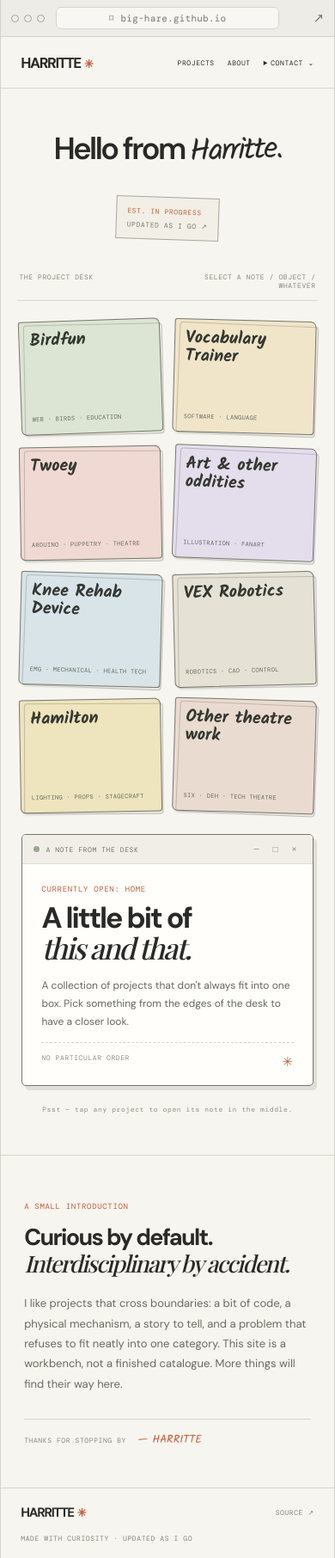
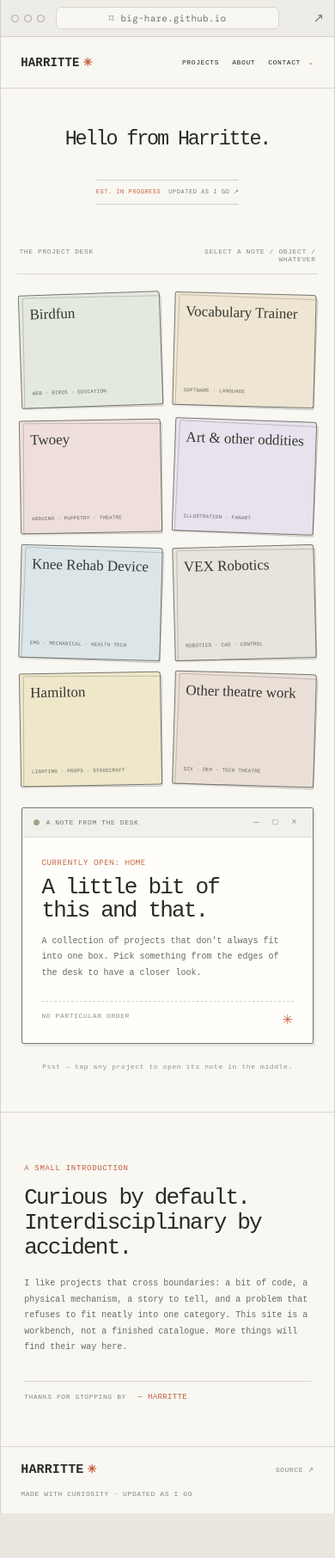
Before and after one commit to Big-Hare/big-hare.github.io, a plain HTML site: page index.html in a window 390 px wide. Shown: the whole page at 86% size. After the commit the page ends 1760 px from the top, so only its background shows below. Drawn offline with nearby package versions, Linux system fonts and the light colour scheme; a web font is replaced by a local one.

Commit message:
Refine typography and simplify project desk

```diff
--- a/style.css
+++ b/style.css
@@ -84,3 +84,63 @@ h1 span{font-family:'Kalam',cursive;font-weight:400;letter-spacing:-.06em;displa
  .about-strip{padding:45px 7%;grid-template-columns:1fr;gap:15px}.about-signoff{grid-column:1}.site-footer{padding:18px 6%;flex-wrap:wrap}.site-footer>span{order:3;width:100%}
 }
 @media(prefers-reduced-motion:reduce){*,*::before,*::after{scroll-behavior:auto!important;transition:none!important}}
+
+
+/* --- Homepage refinement: clean typewriter desk --- */
+@import url('https://fonts.googleapis.com/css2?family=IBM+Plex+Mono:wght@400;500;600&family=Special+Elite&display=swap');
+:root{--paper:#f8f7f2;--ink:#292a27;--muted:#77776f}
+body,.desktop-shell,button,input{font-family:'IBM Plex Mono',monospace}
+.site-header{justify-content:space-between}
+.wordmark{font-family:'IBM Plex Mono',monospace;font-size:14px;letter-spacing:.01em;font-weight:600}
+.wordmark span{font-family:'IBM Plex Mono',monospace}
+.header-note{display:none}
+.header-links{font-family:'IBM Plex Mono',monospace;align-items:center}
+.contact-menu{position:relative}
+.contact-menu summary{cursor:pointer;list-style:none}
+.contact-menu summary::-webkit-details-marker{display:none}
+.contact-menu summary span{color:var(--orange);padding-left:3px}
+.contact-dropdown{position:absolute;z-index:20;right:0;top:calc(100% + 12px);min-width:145px;background:#fffefa;border:1px solid #aaa79d;box-shadow:3px 4px 0 rgba(64,62,54,.12);padding:6px;display:grid;gap:2px}
+.contact-dropdown button,.contact-dropdown a{border:0;background:transparent;text-align:left;padding:10px 9px;font:9px 'IBM Plex Mono',monospace;letter-spacing:.04em;cursor:pointer}
+.contact-dropdown button:hover,.contact-dropdown a:hover{background:#f0eee7;color:var(--orange)}
+.intro-strip{padding-top:69px;padding-bottom:50px}
+.intro-strip h1{font-family:'IBM Plex Mono',monospace;font-size:clamp(26px,4vw,43px);font-weight:500;letter-spacing:-.09em}
+.intro-strip h1 span{font-family:'IBM Plex Mono',monospace;font-weight:500;letter-spacing:-.09em;transform:none}
+.progress-stamp{position:static;display:inline-flex;flex-direction:row;gap:15px;margin-top:18px;transform:none;background:transparent;border:0;border-top:1px solid #d6d2c8;border-bottom:1px solid #d6d2c8;padding:8px 0;font-size:8px}
+.progress-stamp span:first-child{color:var(--orange)}
+.desktop-heading,.item-tags,.window-label,.window-controls,.window-foot,.about-label,.about-signoff,.site-footer,.mobile-hint{font-family:'IBM Plex Mono',monospace}
+.project-item{border-radius:2px 4px 3px 2px;box-shadow:1px 2px 0 rgba(64,62,54,.07)}
+.project-item::after{inset:3px -2px -2px 3px;border-radius:2px}
+.project-item:hover{box-shadow:3px 5px 0 rgba(64,62,54,.1)}
+.item-title{font-family:'Special Elite',serif;font-size:clamp(16px,1.55vw,21px);font-weight:400;line-height:1.2;letter-spacing:0}
+.item-tags{font-size:7px;letter-spacing:.025em}
+.bird{background:#e4e9df}.vocab{background:#eee6d2}.twoey{background:#efdfda}.art{background:#e7e2ed}
+.knee{background:#dce6e9}.vex{background:#e6e4db}.hamilton{background:#eee7ca}.theatre{background:#eadfd6}
+.tape,.bird-doodle,.flower-doodle,.art-doodle,.knee-doodle,.gear-doodle,.stage-doodle,.curtain-doodle,.scribble{display:none!important}
+.center-window{border-radius:2px;box-shadow:2px 3px 0 rgba(64,62,54,.09);transform:none}
+.window-top{border-radius:1px;background:#f1f0ea}
+.window-content h2,.about-strip h2{font-family:'IBM Plex Mono',monospace;letter-spacing:-.07em;font-weight:500}
+.window-content h2 em,.about-strip h2 em{font-family:'IBM Plex Mono',monospace;font-style:normal;font-weight:400}
+.window-description,.about-strip p{font-family:'IBM Plex Mono',monospace;font-size:11px;line-height:1.85}
+.detail-tags span,.detail-button{font-family:'IBM Plex Mono',monospace}
+.about-strip{padding-top:52px;padding-bottom:52px}
+.about-signoff span{font-family:'IBM Plex Mono',monospace;font-size:9px;letter-spacing:.04em}
+.site-footer .wordmark{font-family:'IBM Plex Mono',monospace}
+.email-dialog{width:min(390px,calc(100% - 36px));border:1px solid #8c8a81;border-radius:2px;padding:0;background:var(--paper);color:var(--ink);box-shadow:5px 6px 0 rgba(64,62,54,.14)}
+.email-dialog::backdrop{background:rgba(35,36,32,.28);backdrop-filter:blur(2px)}
+.dialog-top{display:flex;align-items:center;justify-content:space-between;padding:12px 15px;border-bottom:1px solid var(--line);font:9px 'IBM Plex Mono',monospace;letter-spacing:.07em}
+.dialog-top button{border:0;background:transparent;font-size:20px;cursor:pointer;color:var(--muted)}
+.dialog-caption{margin:22px 20px 8px;color:var(--orange);font:8px 'IBM Plex Mono',monospace;letter-spacing:.08em}
+.email-address{margin:0 20px 17px;font:14px 'IBM Plex Mono',monospace;overflow-wrap:anywhere}
+.copy-email{margin:0 20px 4px;padding:9px 12px;border:1px solid #8c8a81;background:#f0eee7;font:9px 'IBM Plex Mono',monospace;cursor:pointer}
+.copy-email:hover{background:#e6e2d7}
+.copy-status{min-height:16px;margin:4px 20px 14px;color:#6b8062;font:8px 'IBM Plex Mono',monospace}
+@media(max-width:700px){
+ .site-header{flex-wrap:nowrap}
+ .intro-strip{padding-top:48px}
+ .intro-strip h1{font-size:clamp(22px,6vw,34px)}
+ .progress-stamp{font-size:7px;gap:9px}
+ .item-title{font-size:17px}
+ .item-tags{font-size:6px}
+ .window-content h2,.about-strip h2{font-size:26px}
+ .window-description,.about-strip p{font-size:10px}
+}
```
